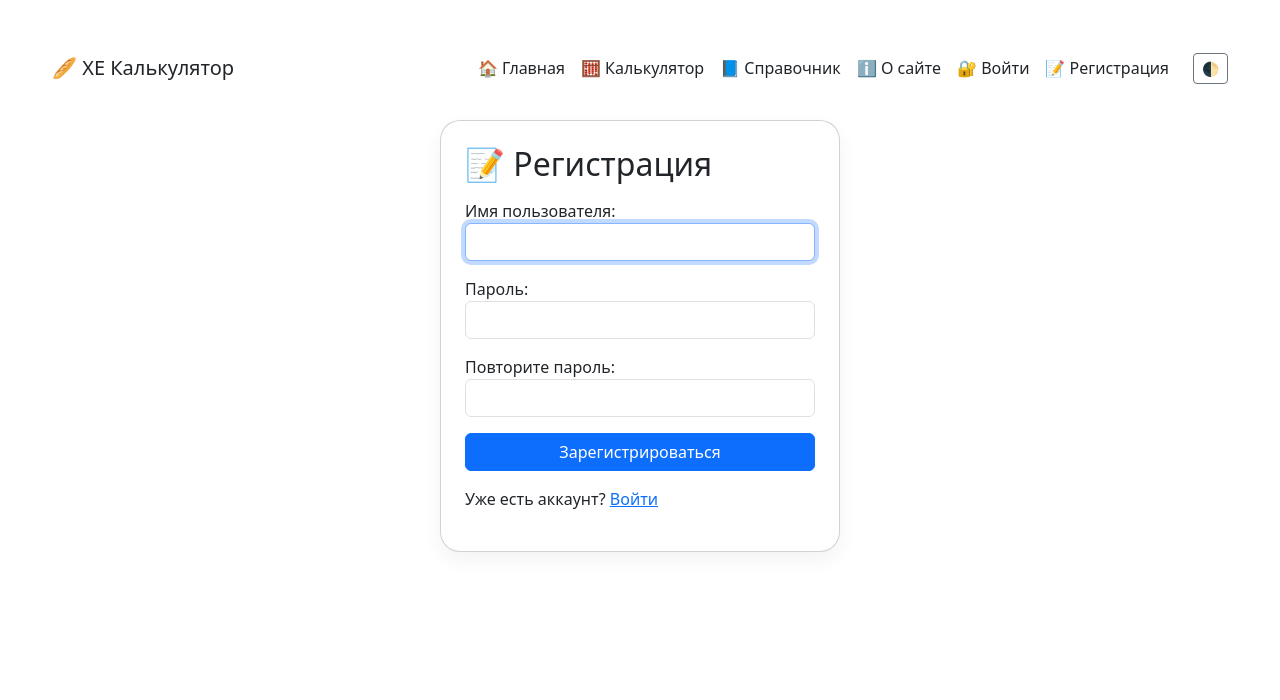
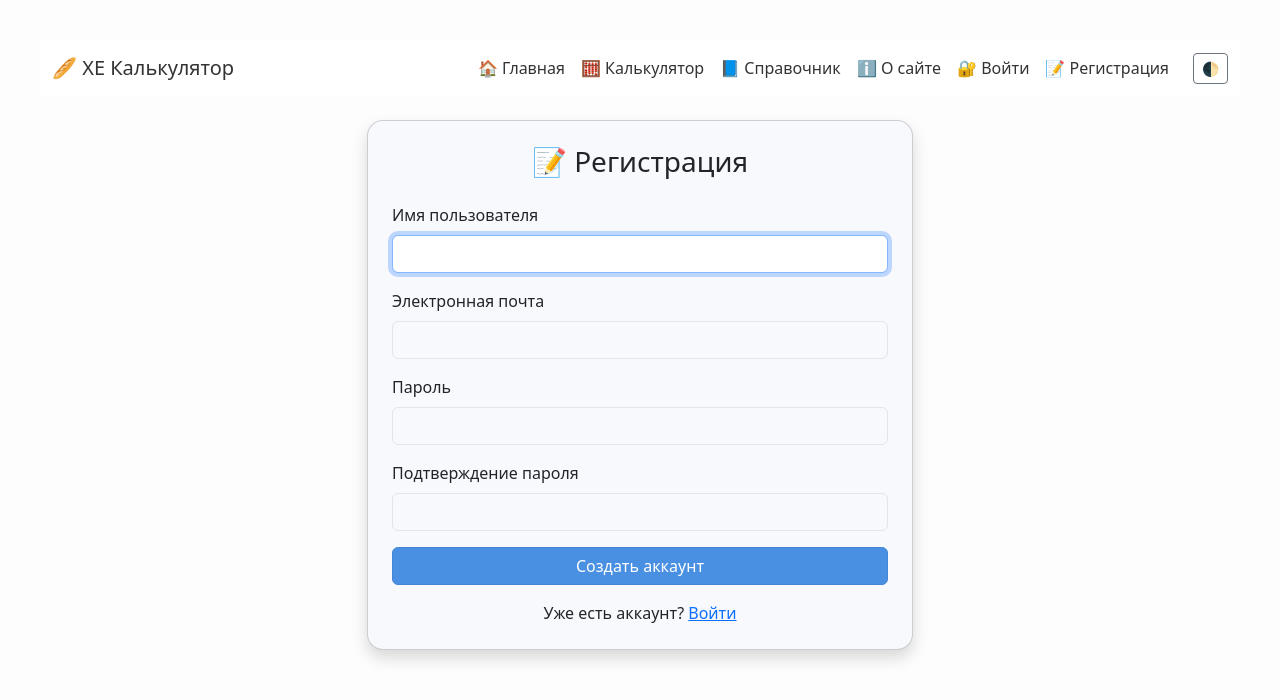
Before and after one commit to VladislavMisukevich/xe-tracker, a Django app: page /accounts/register/ in a window 1280 px wide. Shown: the top 700 px of the page. Run offline with Django 5.2, Linux system fonts and the light colour scheme.

Commit message:
Улучшение дизайна и фикс багов

```diff
--- a/accounts/forms.py
+++ b/accounts/forms.py
@@ -3,22 +3,23 @@ from django.contrib.auth.forms import UserCreationForm
 from django.contrib.auth.models import User
 
 class CustomUserCreationForm(UserCreationForm):
-    username = forms.CharField(
-        label="Имя пользователя",
-        help_text="",
-        widget=forms.TextInput(attrs={'class': 'form-control'})
-    )
-    password1 = forms.CharField(
-        label="Пароль",
-        help_text="",
-        widget=forms.PasswordInput(attrs={'class': 'form-control'})
-    )
-    password2 = forms.CharField(
-        label="Повторите пароль",
-        help_text="",
-        widget=forms.PasswordInput(attrs={'class': 'form-control'})
-    )
+    email = forms.EmailField(required=True, label="Электронная почта")
 
     class Meta:
         model = User
-        fields = ('username',)
+        fields = ("username", "email", "password1", "password2")
+        labels = {
+            "username": "Имя пользователя",
+            "password1": "Пароль",
+            "password2": "Подтверждение пароля",
+        }
+
+    def __init__(self, *args, **kwargs):
+        super().__init__(*args, **kwargs)
+        self.fields['username'].label = "Имя пользователя"
+        self.fields['password1'].label = "Пароль"
+        self.fields['password2'].label = "Подтверждение пароля"
+        for field_name in self.fields:
+            field = self.fields[field_name]
+            field.widget.attrs['class'] = 'form-control'
+            field.label_suffix = ''  # убирает двоеточие после label
--- a/accounts/templates/accounts/register.html
+++ b/accounts/templates/accounts/register.html
@@ -2,28 +2,32 @@
 {% block title %}Регистрация{% endblock %}
 
 {% block content %}
-<div class="card p-4 mx-auto" style="max-width: 400px;">
-  <h2 class="mb-3">📝 Регистрация</h2>
-  <form method="post">
-    {% csrf_token %}
-    {{ form.non_field_errors }}
-    <div class="mb-3">
-      {{ form.username.label_tag }}
-      {{ form.username }}
-      {{ form.username.errors }}
+<div class="row justify-content-center">
+  <div class="col-md-6">
+    <div class="card p-4 shadow rounded-4">
+      <h3 class="text-center mb-4">📝 Регистрация</h3>
+
+      <form method="post" novalidate>
+        {% csrf_token %}
+        {{ form.non_field_errors }}
+
+        {% for field in form %}
+          <div class="mb-3">
+            <label class="form-label" for="{{ field.id_for_label }}">{{ field.label }}</label>
+            {{ field }}
+            {% for error in field.errors %}
+              <div class="form-text text-danger">{{ error }}</div>
+            {% endfor %}
+          </div>
+        {% endfor %}
+
+        <button type="submit" class="btn btn-primary w-100">Создать аккаунт</button>
+      </form>
+
+      <div class="mt-3 text-center">
+        Уже есть аккаунт? <a href="{% url 'login' %}">Войти</a>
+      </div>
     </div>
-    <div class="mb-3">
-      {{ form.password1.label_tag }}
-      {{ form.password1 }}
-      {{ form.password1.errors }}
-    </div>
-    <div class="mb-3">
-      {{ form.password2.label_tag }}
-      {{ form.password2 }}
-      {{ form.password2.errors }}
-    </div>
-    <button type="submit" class="btn btn-primary w-100">Зарегистрироваться</button>
-  </form>
-  <p class="mt-3">Уже есть аккаунт? <a href="{% url 'login' %}">Войти</a></p>
+  </div>
 </div>
 {% endblock %}
--- a/accounts/views.py
+++ b/accounts/views.py
@@ -9,7 +9,7 @@ def register(request):
         if form.is_valid():
             user = form.save()
             login(request, user)
-            return redirect('home')  # замени на нужный путь
+            return redirect('home')  # или куда тебе нужно
     else:
         form = CustomUserCreationForm()
     return render(request, 'accounts/register.html', {'form': form})
--- a/main/templates/main/base.html
+++ b/main/templates/main/base.html
@@ -8,7 +8,7 @@
 
     <meta name="description" content="Онлайн калькулятор хлебных единиц и справочник продуктов для людей с диабетом. Быстрое определение ХЕ и подсказки по инсулину.">
     <meta name="keywords" content="хлебные единицы, XE калькулятор, диабет, инсулин, углеводы, продукты">
-    <meta name="author" content="XE Tools">
+    <meta name="author" content="Misukevich Vladislav">
 
     <!-- Соцсети -->
     <meta property="og:title" content="XE-Калькулятор — Углеводы и Инсулин">
@@ -21,25 +21,125 @@
     <link href="https://cdn.jsdelivr.net/npm/bootstrap@5.3.3/dist/css/bootstrap.min.css" rel="stylesheet">
     <link rel="stylesheet" href="https://cdn.jsdelivr.net/npm/bootstrap-icons@1.11.3/font/bootstrap-icons.css">
     <style>
+        .dark-theme {
+        background-color: #212529 !important;
+        color: white !important;
+      }
+      .dark-theme .card {
+        background-color: #343a40;
+        color: white;
+      }
+      .dark-theme .navbar {
+        background-color: #2c2f33 !important;
+      }
+      .dark-theme .nav-link {
+        color: #ddd !important;
+      }
+      :root {
+        --background-color: #fdfdfd;
+        --card-bg: #f7f9fc;
+        --text-color: #333;
+        --primary-color: #6c63ff;
+        --accent-color: #c3dafe;
+        --border-color: #e0e6ed;
+        --hover-color: #eef2f7;
+      }
+
+      body.dark-theme {
+        --background-color: #1e1f24;
+        --card-bg: #2a2b31;
+        --text-color: #e0e0e0;
+        --primary-color: #8e9eff;
+        --accent-color: #3d4151;
+        --border-color: #3b3c44;
+        --hover-color: #35363d;
+      }
+
       body {
         padding: 40px;
-        background-color: var(--bs-body-bg);
-        color: var(--bs-body-color);
+        background-color: var(--background-color);
+        color: var(--text-color);
+        transition: background-color 0.4s ease, color 0.4s ease;
+      }
+
+      .card, .table, .navbar, input, select, textarea, button {
+        transition: background-color 0.4s ease, color 0.4s ease, border-color 0.4s ease;
       }
 
       .card {
         border-radius: 20px;
+        background-color: var(--card-bg);
         box-shadow: 0 8px 20px rgba(0,0,0,0.05);
       }
 
       .navbar {
+        background-color: var(--card-bg);
         transition: background-color 0.3s ease, color 0.3s ease;
       }
 
       .navbar a {
         color: inherit !important;
       }
+
+      /* Формы */
+      input, select, textarea {
+        background-color: var(--card-bg);
+        color: var(--text-color);
+        border: 1px solid var(--border-color);
+      }
+
+      .form-control {
+        background-color: var(--card-bg);
+        color: var(--text-color);
+        border-color: var(--border-color);
+      }
+
+      .btn-primary {
+        background-color: var(--primary-color);
+        border-color: var(--primary-color);
+        color: white;
+      }
+
+      .btn-primary:hover {
+        background-color: darken(var(--primary-color), 10%);
+      }
+
+      /* Таблицы */
+      table.table {
+        background-color: var(--card-bg);
+        color: var(--text-color);
+      }
+
+      table.table th,
+      table.table td {
+        background-color: var(--card-bg);
+        color: var(--text-color);
+        border-color: var(--border-color);
+      }
+
+      .table-striped > tbody > tr:nth-of-type(odd) {
+        background-color: var(--hover-color);
+      }
+
+      .table-rounded {
+        border-radius: 1rem;
+        overflow: hidden;
+      }
+
+      .table-hover tbody tr:hover {
+        background-color: rgba(0, 123, 255, 0.1);
+        transition: background-color 0.3s ease;
+      }
+    .btn-primary {
+      background-color: #4a90e2;
+      border-color: #4285d4;
+    }
+    .btn-primary:hover {
+      background-color: #3b7dc4;
+    }
+
     </style>
+
 
 </head>
 <body>
@@ -101,20 +201,8 @@
     </script>
 
     <style>
-      .dark-theme {
-        background-color: #212529 !important;
-        color: white !important;
-      }
-      .dark-theme .card {
-        background-color: #343a40;
-        color: white;
-      }
-      .dark-theme .navbar {
-        background-color: #2c2f33 !important;
-      }
-      .dark-theme .nav-link {
-        color: #ddd !important;
-      }
+
+
     </style>
 </body>
 </html>
--- a/main/templates/main/product_list.html
+++ b/main/templates/main/product_list.html
@@ -35,7 +35,7 @@
             <a href="?sort=-carbs{% if request.GET.q %}&q={{ request.GET.q }}{% endif %}">углеводы ↓</a>
         </div>
 
-        <table class="table table-striped table-bordered">
+        <table class="table table-hover table-striped table-bordered table-rounded">
             <thead>
                 <tr>
                     <th>Название</th>
```
Also changed, not shown: accounts/templates/accounts/login.html (+32 -9 lines), db.sqlite3.
